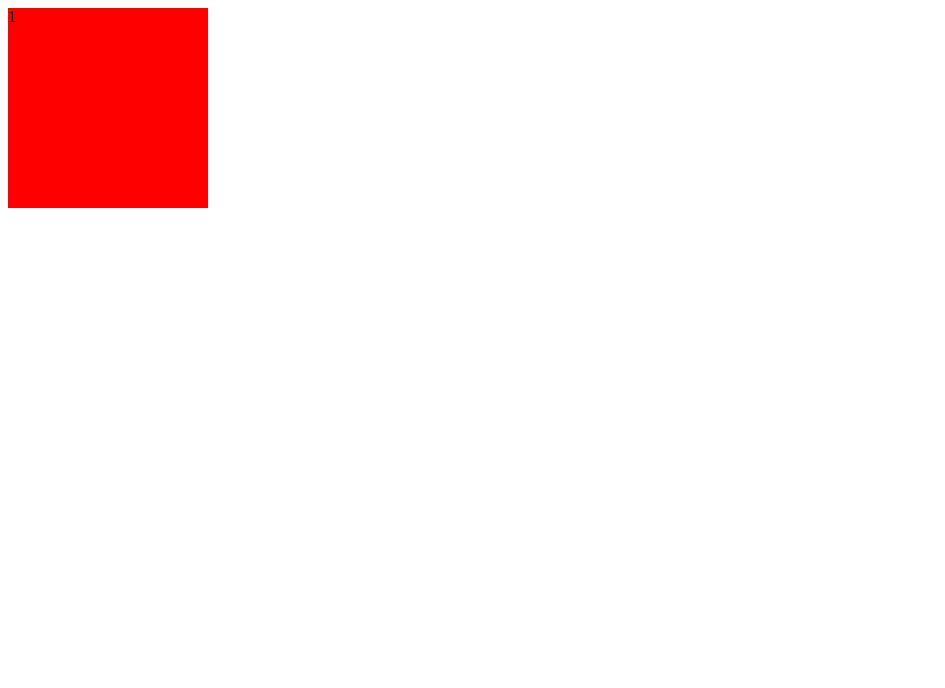
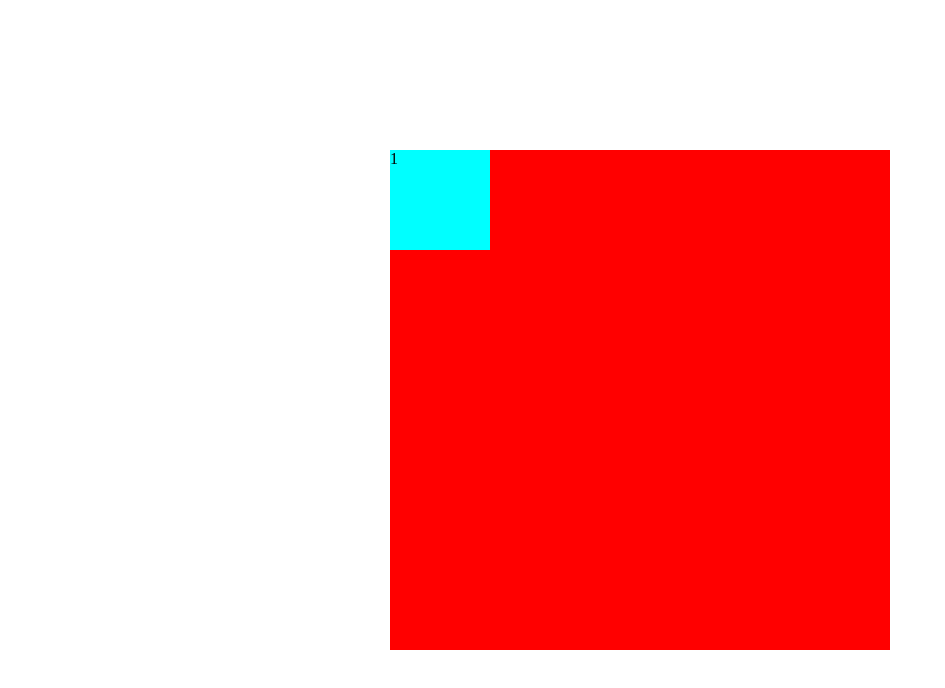
Before and after one commit to LivinkumarS/Gokul-HTML-CSS-Training, a plain HTML site: page index.html in a window 1280 px wide. Shown: the whole page, without its empty margins (0-945 px from the left). Drawn offline with Linux system fonts and the light colour scheme.

Commit message:
animation

```diff
--- a/style.css
+++ b/style.css
@@ -1,23 +1,48 @@
-.box{
+* {
+  padding: 0;
+  margin: 0;
+  border: 0;
+}
 
+body {
+  width: 100vw;
+  height: 100vh;
+  position: relative;
+}
+
+.box {
   background-color: red;
-  width: 200px;
-  height: 200px;
-  /* position: relative; */
+  width: 500px;
+  height: 500px;
 
+  position: absolute;
+  top: 50%;
+  left: 50%;
+  transform: translate(-50%, -50%);
+}
 
+.child {
+  background-color: aqua;
+  width: 100px;
+  height: 100px;
+  position: absolute;
+  animation: fade-in 2s 1 ease-in-out forwards;
 }
 
 
-/* .child{
-  width: 50px;
-  height: 50px;
-  background-color: aqua;
+@keyframes fade-in {
+  0%{
+    opacity: 0;
+    transform: translateX(-100%);
+  }
 
-  position: absolute;
-  top: 100px;
-  left: 100px;
+  90%{
+    opacity: .9;
+    transform: translateX(10px);
+  }
 
-  transform: translate(-50%,-50%);
+  100%{
+    opacity: 1;
+    transform: translateX(0);
+  }
 }
- */
```
Also changed, not shown: notes.txt.
